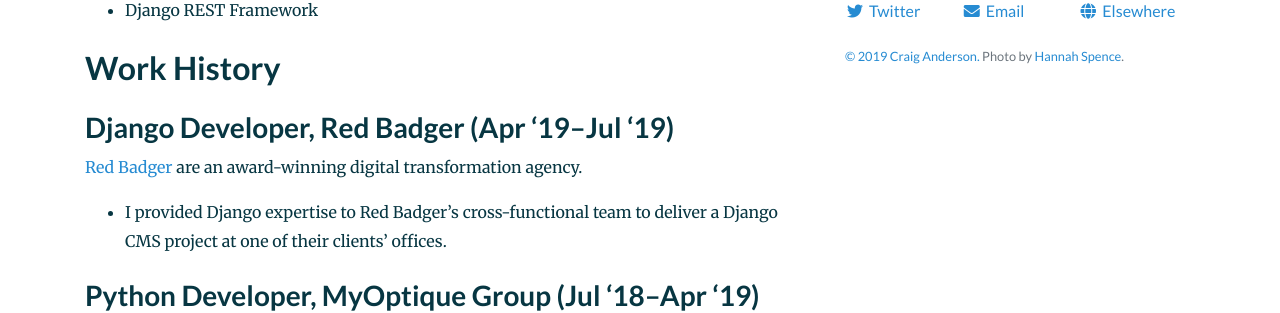
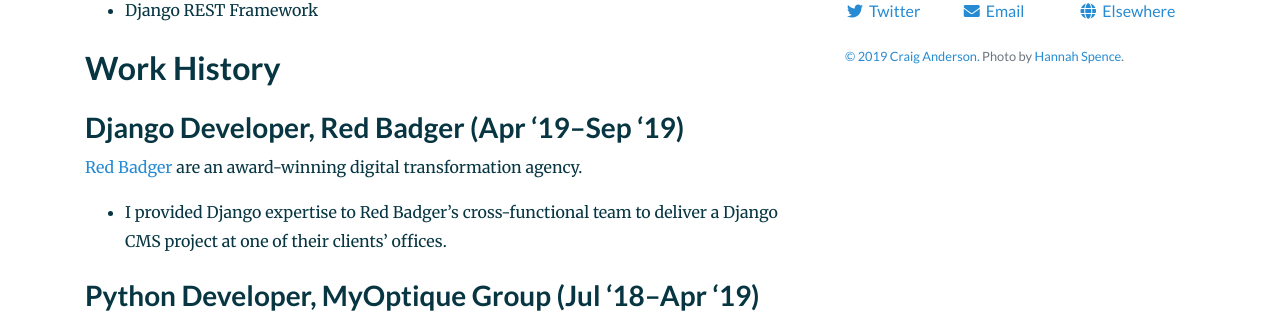
Before and after one commit to craiga/craiga.id.au, a Jekyll site: the page built from cv.markdown, in a window 1280 px wide and 900 px high, scrolled down 345 px. Shown: the part 150-463 px from the top of the window. Built offline with Jekyll 4.4.1, drawn with Linux system fonts in a browser that asks for light colours; our own code applies the rules of GitHub Pages for plain Markdown files.

Commit message:
Update cv.markdown

```diff
--- a/cv.markdown
+++ b/cv.markdown
@@ -20,7 +20,7 @@
 
 ## Work History
 
-### Django Developer, Red Badger (Apr&nbsp;'19–Jul&nbsp;'19)
+### Django Developer, Red Badger (Apr&nbsp;'19–Sep&nbsp;'19)
 
 [Red Badger](https://red-badger.com) are an award-winning digital transformation agency.
 
```
